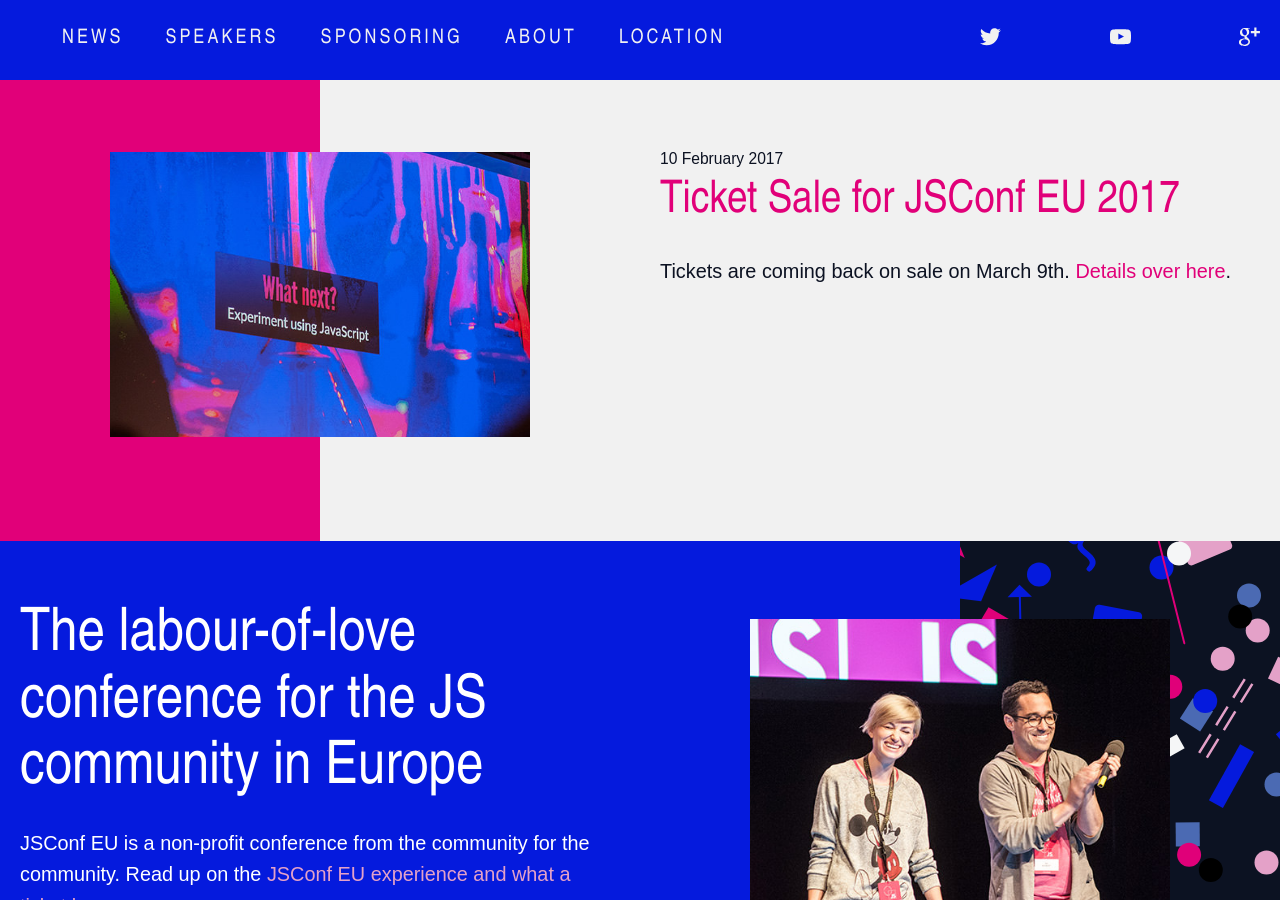
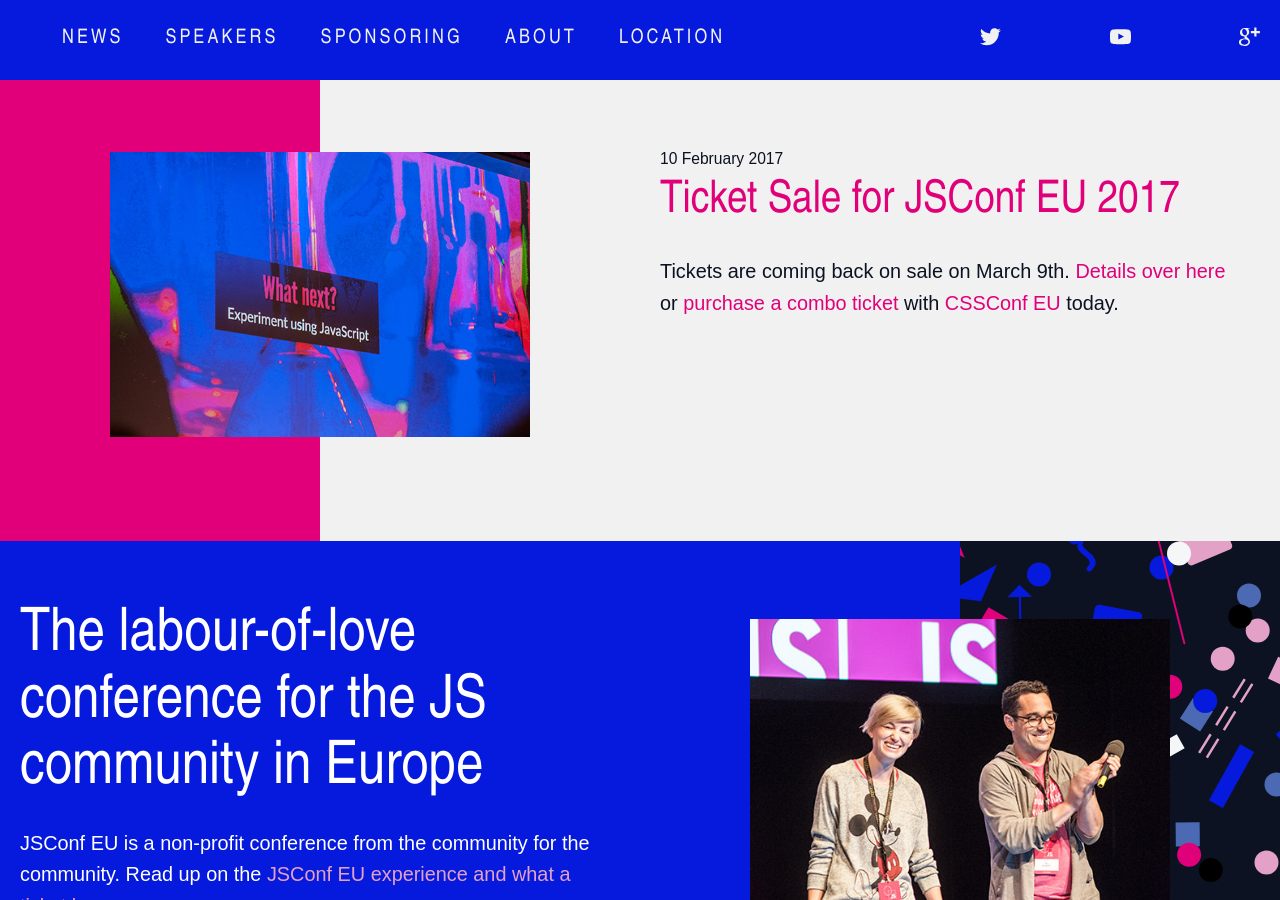
Before and after one commit to jsconf/2017.jsconf.eu, a Jekyll site: the page built from index.html, in a window 1280 px wide and 900 px high, scrolled down 490 px. Built offline with Jekyll 4.4.1, drawn with Linux system fonts in a browser that asks for light colours; nearby versions of some CDN libraries; comment, search, counter and statistics services are not loaded.

Commit message:
Teaser for combo tickets.

```diff
--- a/_posts/2016-11-29-tickets.md
+++ b/_posts/2016-11-29-tickets.md
@@ -8,7 +8,7 @@
 
 {% include post-header.html %}
 
-Update March 6th: Next big ticket sale on Thursday, March 9th, at 17:00 CET. [Ticket sales happen via ti.to](https://ti.to/jsconfeu/jsconfeu2017). Pricing: **649€ + VAT + Fees: **799€**. [Diversity support tickets](#diversity) continue to be [on sale](https://ti.to/jsconfeu/jsconfeu2017).
+Update March 6th: Next big ticket sale on Thursday, March 9th, at 17:00 CET. [Ticket sales happen via ti.to](https://ti.to/jsconfeu/jsconfeu2017). Pricing: **649€ + VAT + Fees: **799€**. [Diversity support tickets](#diversity) and CSSConf EU Combo tickets continue to be [on sale](https://ti.to/jsconfeu/jsconfeu2017).
 
 <strike>Update Feb. 10th: Next big ticket sale on Friday, February 17th, at 18:00 CET. [Ticket sales happen via ti.to](https://ti.to/jsconfeu/jsconfeu2017). Pricing: **649€ + VAT + Fees: **799€**. [Diversity support tickets](#diversity) continue to be [on sale](https://ti.to/jsconfeu/jsconfeu2017).</strike>
 
--- a/_posts/2017-02-10-tickets-update.md
+++ b/_posts/2017-02-10-tickets-update.md
@@ -8,4 +8,4 @@
 
 {% include post-header.html %}
 
-Tickets are coming back on sale on March 9th. [Details over here](/news/2016/11/29/tickets/).
+Tickets are coming back on sale on March 9th. [Details over here](/news/2016/11/29/tickets/) or [purchase a combo ticket]((https://ti.to/jsconfeu/jsconfeu2017)) with [CSSConf EU](http://2017.cssconf.eu/) today.
```
